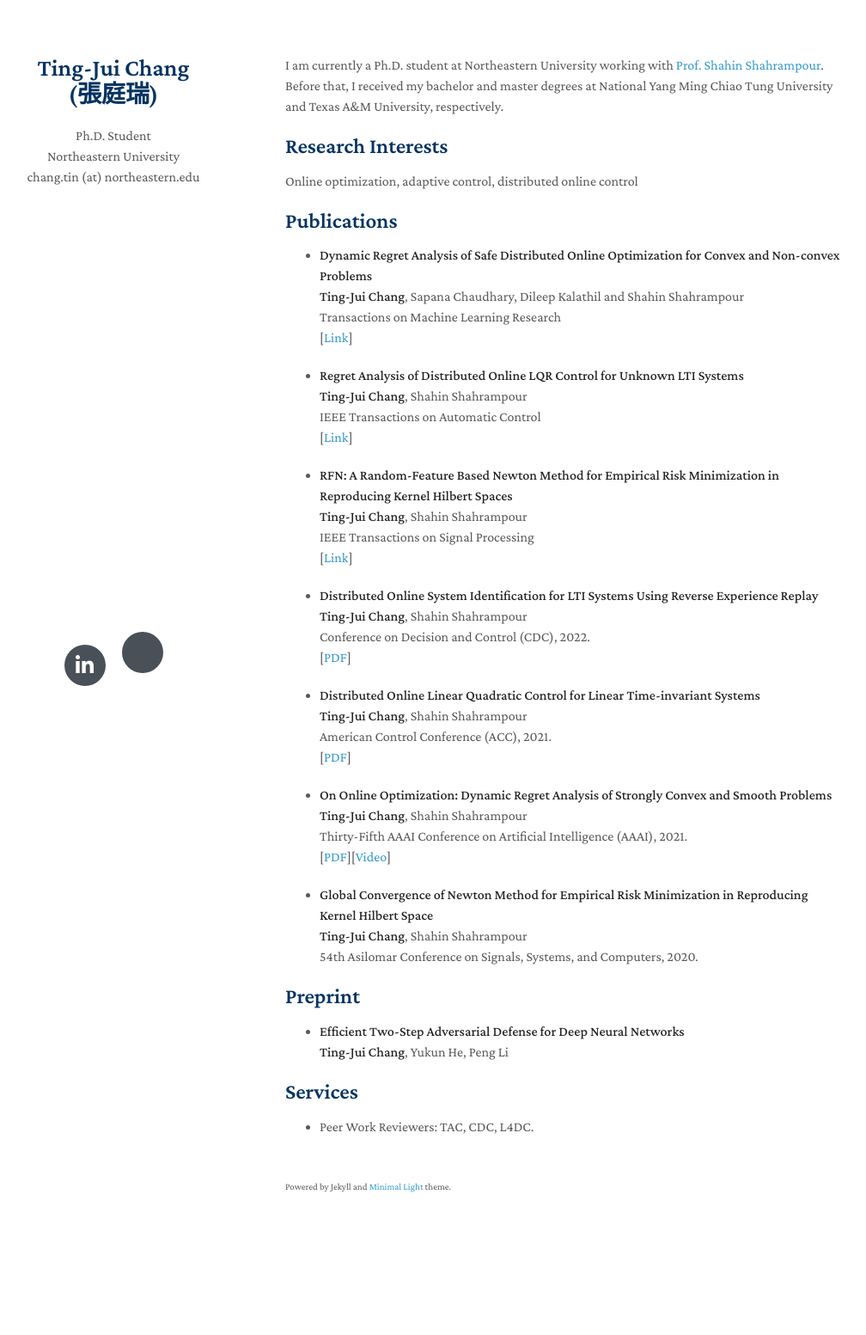
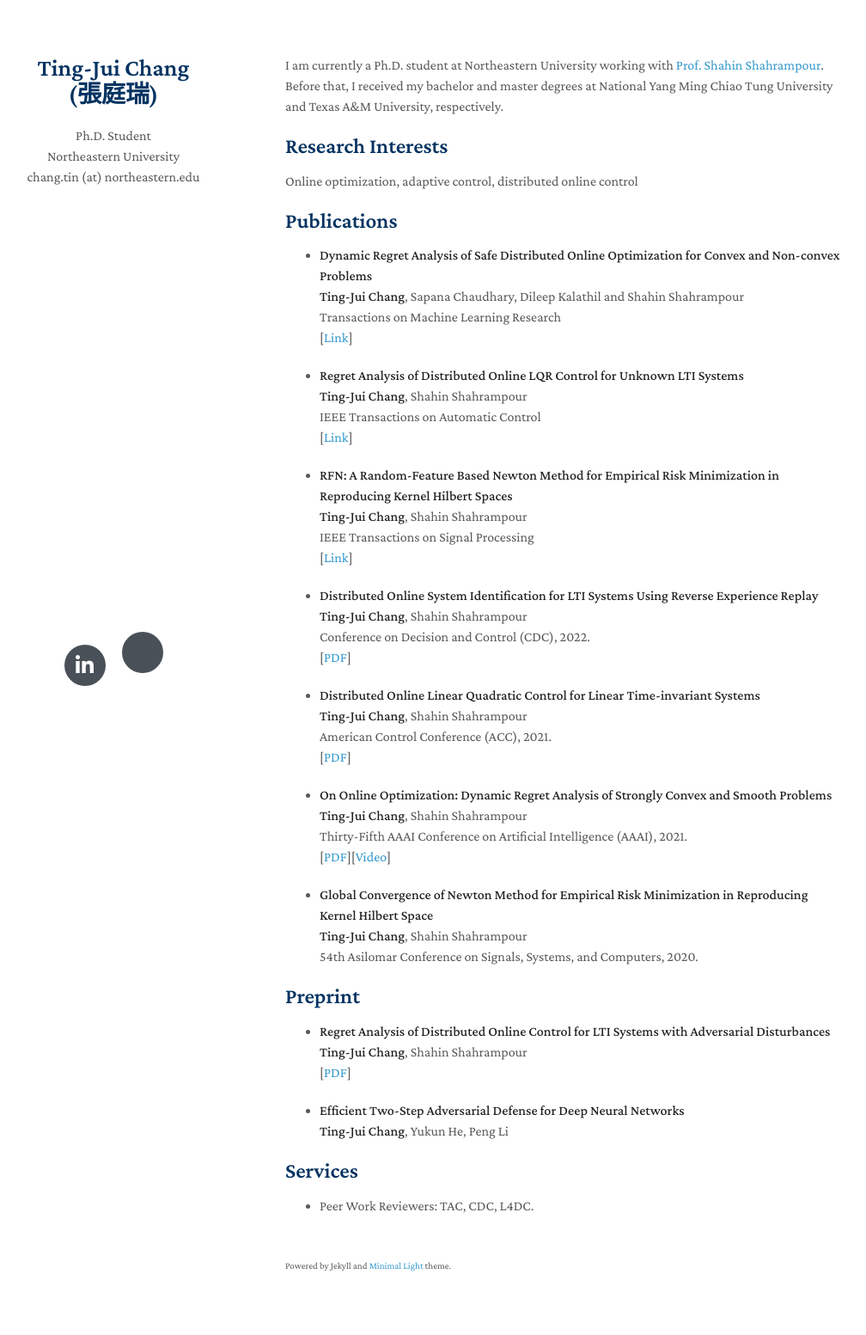
Before and after one commit to tingjui/MyWeb, a Jekyll site: the page built from index.md, in a window 1280 px wide. Shown: the whole page at 86% size, without its empty margins (138-1146 px from the left). Built offline with Jekyll 4.4.1, drawn with Linux system fonts in a browser that asks for light colours; nearby versions of some CDN libraries; a style sheet for code colours, icons or effects is not loaded; before the commit the page ends 1461 px from its top, so only the background shows below that.

Commit message:
Update index.md

```diff
--- a/index.md
+++ b/index.md
@@ -69,6 +69,13 @@ Hilbert Space**
   <br>
 
 ## Preprint
+- **Regret Analysis of Distributed Online Control for LTI Systems with
+Adversarial Disturbances**
+  <br>
+  **Ting-Jui Chang**, Shahin Shahrampour
+  <br>
+  [[PDF](https://arxiv.org/abs/2310.03206)]
+
 - **Efficient Two-Step Adversarial Defense for Deep Neural Networks**
   <br>
   **Ting-Jui Chang**, Yukun He, Peng Li
```
